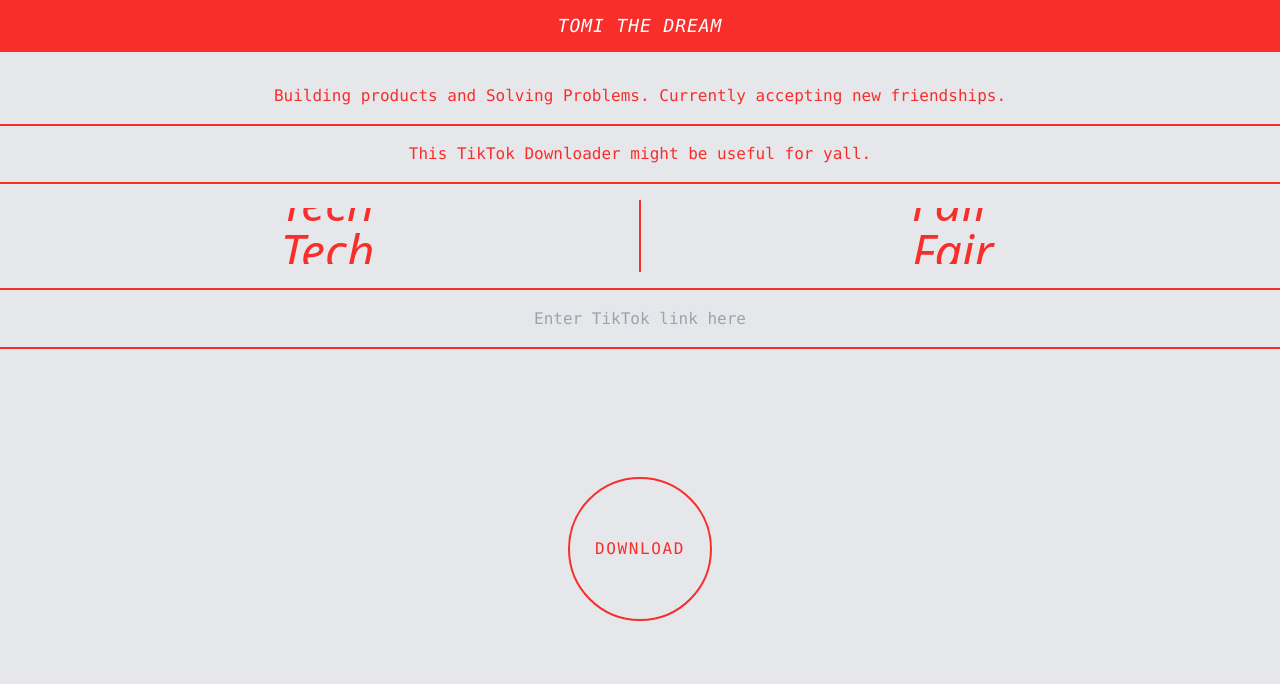
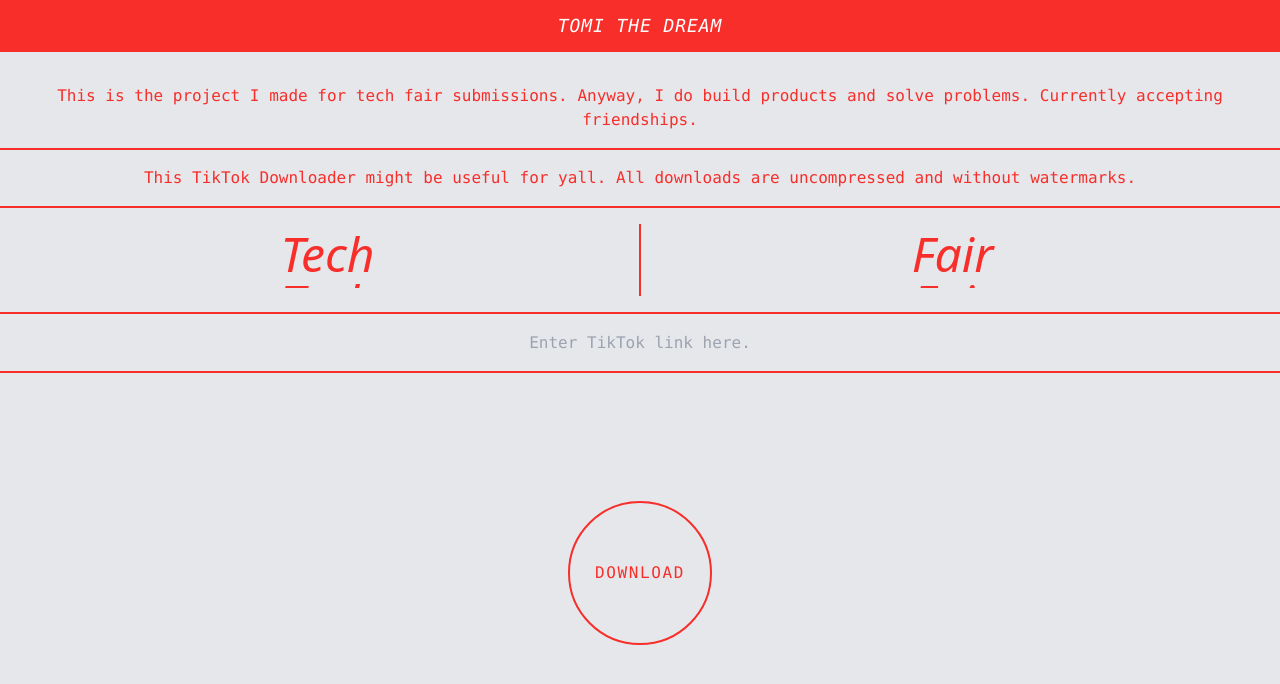
Before and after one commit to yaelahtom/tiktokder, a Next.js app: page / in a window 1280 px wide. Shown: the top 684 px of the page. Built offline with nearby package versions, Linux system fonts and the light colour scheme.

Commit message:
revised sentences

```diff
--- a/app/page.js
+++ b/app/page.js
@@ -12,12 +12,12 @@ const VerticalRunningText = ({ text }) => {
     transition: {
       repeat: Infinity,  // Loop the animation
       repeatType: "loop",
-      duration: 5,     // Duration of one loop; adjust as needed for speed
+      duration: 7,     // Duration of one loop; adjust as needed for speed
       ease: "linear"    // Linear easing for a smooth continuous scroll
     }
   };
   const items = []; // Array to hold the text items
-  const numberOfItems = 10; // Adjust the number to fill the vertical space
+  const numberOfItems = 100; // Adjust the number to fill the vertical space
 
   // Fill the items array with multiple text elements
   for (let i = 0; i < numberOfItems; i++) {
@@ -84,13 +84,13 @@ const Page = () => {
         {/* intro start */ }
         <div className="w-full p-4 border-b-2" style={ { borderColor: '#f72e2a' } }>
           <p className="font-mono text-center">
-            Building products and Solving Problems. Currently accepting new friendships.
+          This is the project I made for tech fair submissions. Anyway, I do build products and solve problems. Currently accepting friendships.
           </p>
         </div>
         {/* intro tiktok */ }
         <div className="w-full p-4 border-b-2" style={ { borderColor: '#f72e2a' } }>
           <p className="font-mono text-center">
-            This TikTok Downloader might be useful for yall.
+            This TikTok Downloader might be useful for yall. All downloads are uncompressed and without watermarks.
           </p>
         </div>
         {/* running text */ }
@@ -107,7 +107,7 @@ const Page = () => {
         <div className="w-full p-4 border-b-2" style={ { borderColor: '#f72e2a' } }>
           <input
             type="text"
-            placeholder="Enter TikTok link here"
+            placeholder="Enter TikTok link here."
             className="w-full font-mono text-center bg-transparent border-none outline-none"
             style={ { caretColor: '#f72e2a' } }
             value={ link }
```
